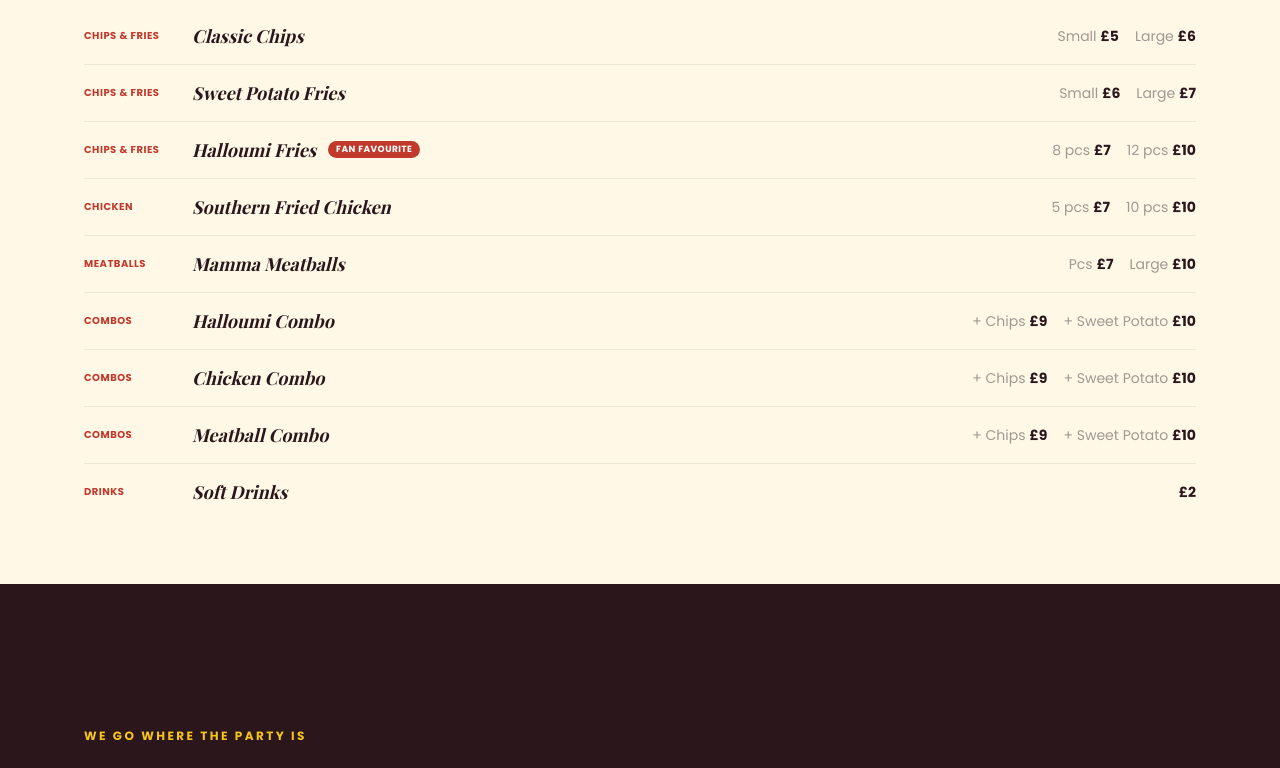
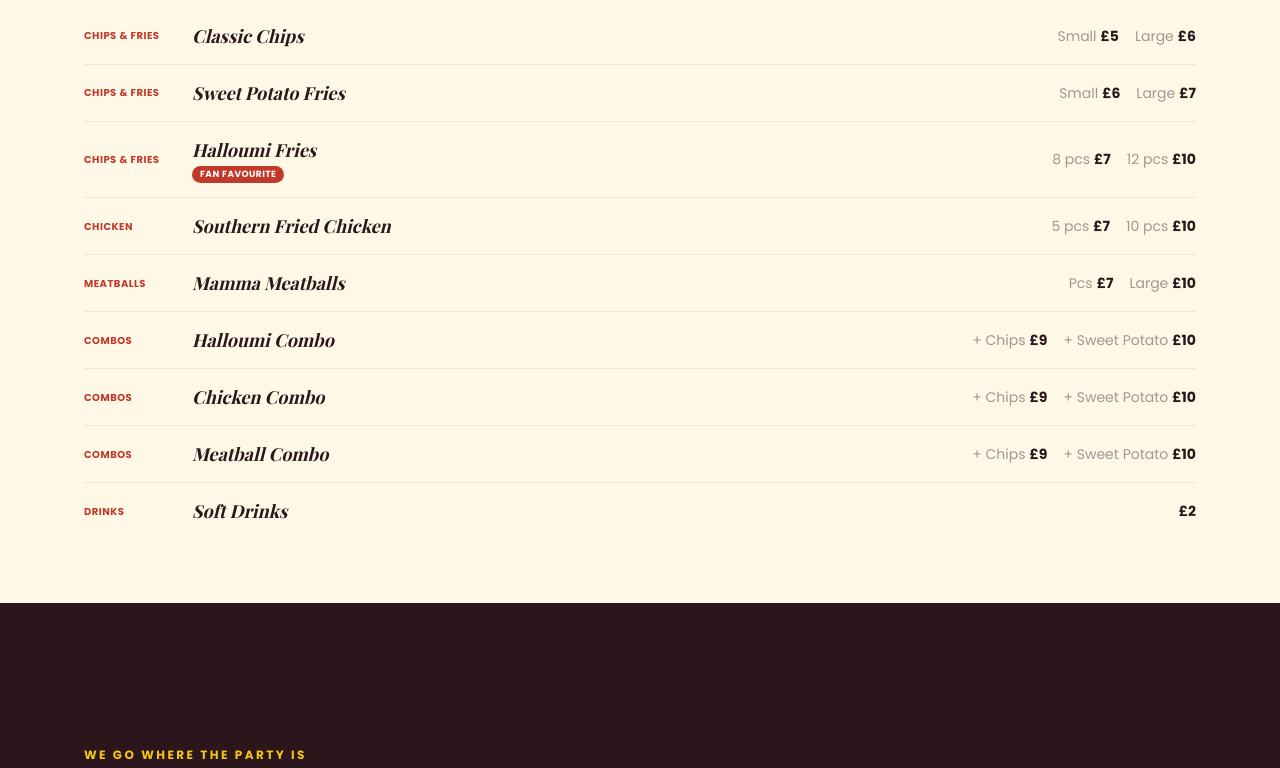
Before and after one commit to aidanwightman/mr-chips-nextjs, a Next.js app: page / in a window 1280 px wide. Shown: the part 2020-2788 px from the top of the page. Built offline with nearby package versions, Linux system fonts and the light colour scheme.

Commit message:
Mobile: fix menu wrapping, about stats grid, contact form cols

```diff
--- a/src/components/About.tsx
+++ b/src/components/About.tsx
@@ -62,7 +62,7 @@ export default function About() {
               Two market stalls. One restaurant. Hundreds of weddings, festivals and events. Always the same boundless energy.
             </p>
 
-            <div className="grid grid-cols-4 gap-4 mt-12 pt-12 border-t border-white/20">
+            <div className="grid grid-cols-2 sm:grid-cols-4 gap-4 mt-12 pt-12 border-t border-white/20">
               {stats.map(s => (
                 <div key={s.label} className="text-center">
                   <strong className="block font-[family-name:var(--font-playfair)] italic font-black text-[#F5C518] leading-none mb-1"
--- a/src/components/Contact.tsx
+++ b/src/components/Contact.tsx
@@ -95,7 +95,7 @@ export default function Contact() {
           <FadeIn delay={100}>
             <div className="bg-white rounded-3xl p-10 shadow-2xl">
               <form onSubmit={handleSubmit} noValidate>
-                <div className="grid grid-cols-2 gap-4 mb-4">
+                <div className="grid grid-cols-1 sm:grid-cols-2 gap-4 mb-4">
                   <div className="flex flex-col gap-2">
                     <label className="text-[11px] font-bold uppercase tracking-wider text-[#1A1A1A]" htmlFor="name">
                       Your Name
@@ -118,7 +118,7 @@ export default function Contact() {
                   </div>
                 </div>
 
-                <div className="grid grid-cols-2 gap-4 mb-4">
+                <div className="grid grid-cols-1 sm:grid-cols-2 gap-4 mb-4">
                   <div className="flex flex-col gap-2">
                     <label className="text-[11px] font-bold uppercase tracking-wider text-[#1A1A1A]" htmlFor="type">
                       Enquiry Type
--- a/src/components/Menu.tsx
+++ b/src/components/Menu.tsx
@@ -113,14 +113,16 @@ export default function Menu() {
                   <span className="text-[10px] font-bold uppercase tracking-wider text-[#C0392B] w-24 shrink-0 hidden sm:block">
                     {item.tag}
                   </span>
-                  <span className="font-[family-name:var(--font-playfair)] italic font-bold text-[#2B161B] text-lg">
-                    {item.name}
-                  </span>
-                  {item.badge && (
-                    <span className="bg-[#C0392B] text-white text-[9px] font-bold uppercase tracking-wider px-2 py-0.5 rounded-full">
-                      {item.badge}
+                  <div className="flex flex-col gap-0.5">
+                    <span className="font-[family-name:var(--font-playfair)] italic font-bold text-[#2B161B] text-base sm:text-lg">
+                      {item.name}
                     </span>
-                  )}
+                    {item.badge && (
+                      <span className="self-start bg-[#C0392B] text-white text-[9px] font-bold uppercase tracking-wider px-2 py-0.5 rounded-full">
+                        {item.badge}
+                      </span>
+                    )}
+                  </div>
                 </div>
                 <div className="flex gap-4 text-sm text-[#645659] shrink-0 ml-4">
                   {item.prices.map(p => (
```
